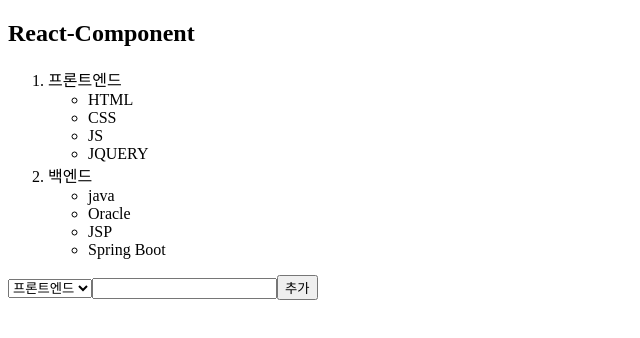
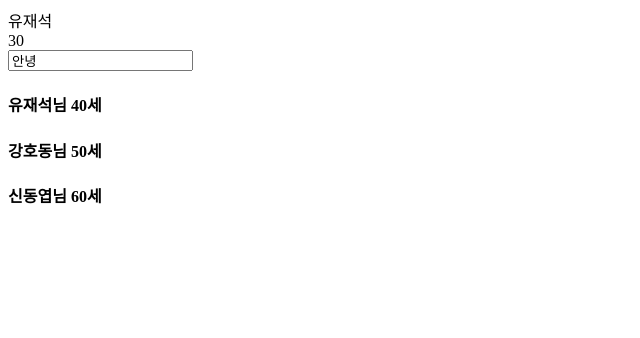
Before and after one commit to hanwooya361/2026B_react, a React (Vite) app: page / in a window 1280 px wide. Shown: the top 338 px of the page, without its empty margins (0-640 px from the left). Built offline with nearby package versions, Linux system fonts and the light colour scheme.

Commit message:
day01 4h

```diff
--- /dev/null
+++ b/src/example/day01/Component3.jsx
@@ -0,0 +1,40 @@
+// 변수: 하나의 값 저장하는 수
+// 매개변수: 함수/메소드에서 인수/인자값 받아 함수 안에서 사용하는 변수
+// 인수/인자값: 함수가 실행될 때 함수에게 전달하는 값
+function plus(x,y){}    // 함수정의, x/y 매개변수
+plus(3,4);  // 함수호출, 3/4 인수
+// 즉] 3(인수)를 x(매개변수)에 대입
+
+// 프롭스: 상위 컴포넌트에서 하위컴포넌트에게 전달하는 객체 props, 읽기모드
+function plus2(props){}
+plus2({v1:3,v2:4})  // 3,4를 갖는 객체1개
+//------------------------------------------------------------------------------//
+export default function Component3(props){  // 상위요소
+    let name = "유재석";
+    // ------return부터 jsx 문법 구역, 주석주의: {/* 주석 */}
+    return (<>
+        {/* jsx주석 */}
+        <div>{name}</div> <div>{10+20}</div>
+        {/* 마크업명 속성명="속성값" 속성명="속성값" 속성명="속성값" */}
+        <input type="text" value="안녕" name="입력상자" />
+        <SubComp1 name="유재석" age="40" />
+        <SubComp1 name="강호동" age="50" />
+        <SubComp2 name="신동엽" age="60" />
+    </>)
+}
+
+function SubComp1(props){   // 하위요소
+    console.log(props); // {name:'유재석', age:'40'}
+    return (<>
+        <h4>{props.name}님 {props.age}세</h4>
+    </>)
+}
+
+function SubComp2({name,age}){
+    return (<>
+        <h4>{name}님 {age}세</h4>
+    </>)
+}
+// props: 객체 { }
+// {name,age} = props{}, 구조분해
+// 즉] props객체를 name 과 age 변수에 각각 저장
--- a/src/main.jsx
+++ b/src/main.jsx
@@ -15,5 +15,7 @@ const create = createRoot(root);
 // [day01] render는 1번만
 // import Component1 from "./example/day01/Component1";
 // create.render(<Component1></Component1>)
-import Component2 from "./example/day01/Component2";
-create.render(<Component2></Component2>)
+// import Component2 from "./example/day01/Component2";
+// create.render(<Component2></Component2>)
+import Component3 from "./example/day01/Component3";
+create.render(<Component3></Component3>)
```
